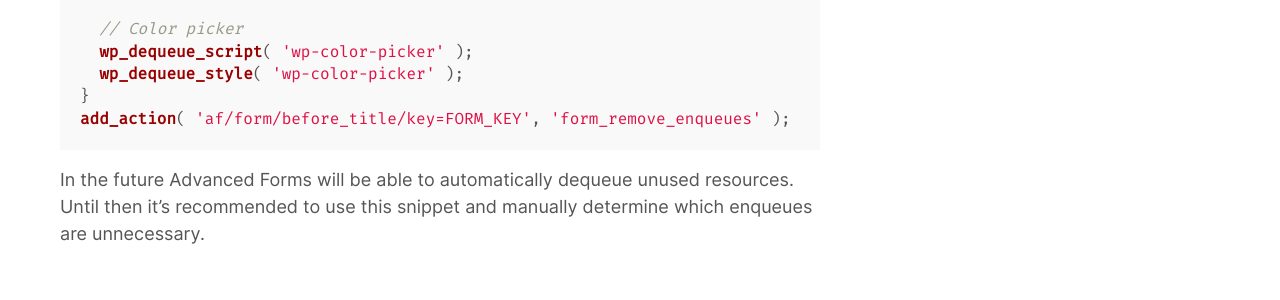
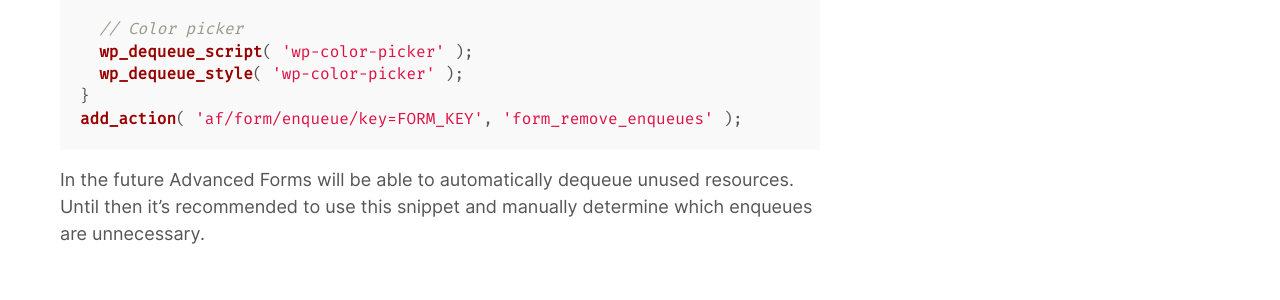
Before and after one commit to advancedforms/advancedforms.github.io, a Jekyll site: the page built from _posts/2019-12-15-decreasing-scripts-and-styles.markdown, in a window 1280 px wide. Shown: the part 868-1168 px from the top of the page. Built offline with Jekyll 4.4.1, drawn with Linux system fonts in a browser that asks for light colours; comment, search, counter and statistics services are not loaded.

Commit message:
Updated asset decreasing guide to use new action
1.6.7 introduced the new ”af/form/enqueue” action meant for use when dequeueing assets.

```diff
--- a/_posts/2019-12-15-decreasing-scripts-and-styles.markdown
+++ b/_posts/2019-12-15-decreasing-scripts-and-styles.markdown
@@ -29,7 +29,7 @@ function form_remove_enqueues() {
   wp_dequeue_script( 'wp-color-picker' );
   wp_dequeue_style( 'wp-color-picker' );
 }
-add_action( 'af/form/before_title/key=FORM_KEY', 'form_remove_enqueues' );
+add_action( 'af/form/enqueue/key=FORM_KEY', 'form_remove_enqueues' );
 
 {% endhighlight %}
 
```
